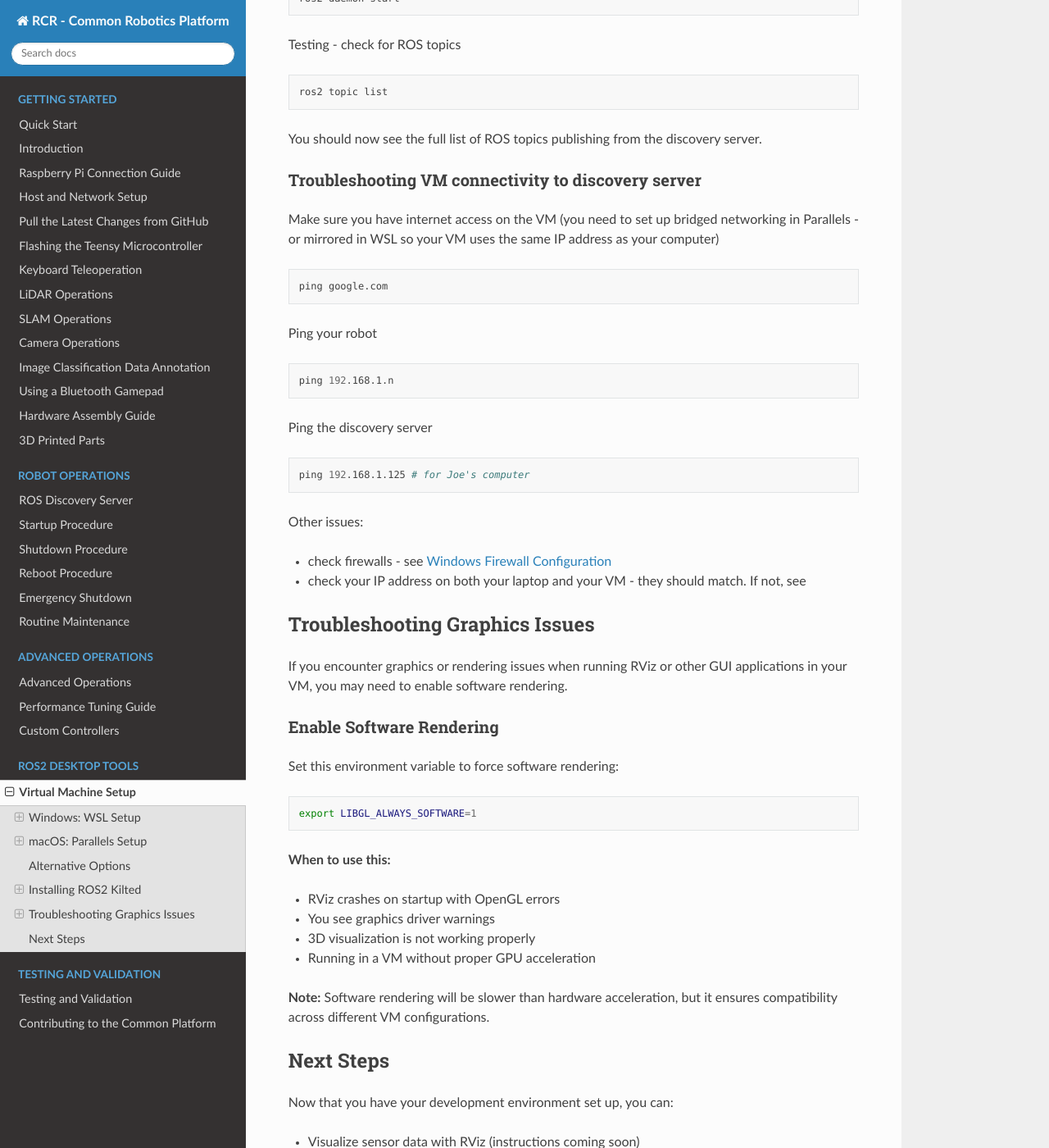
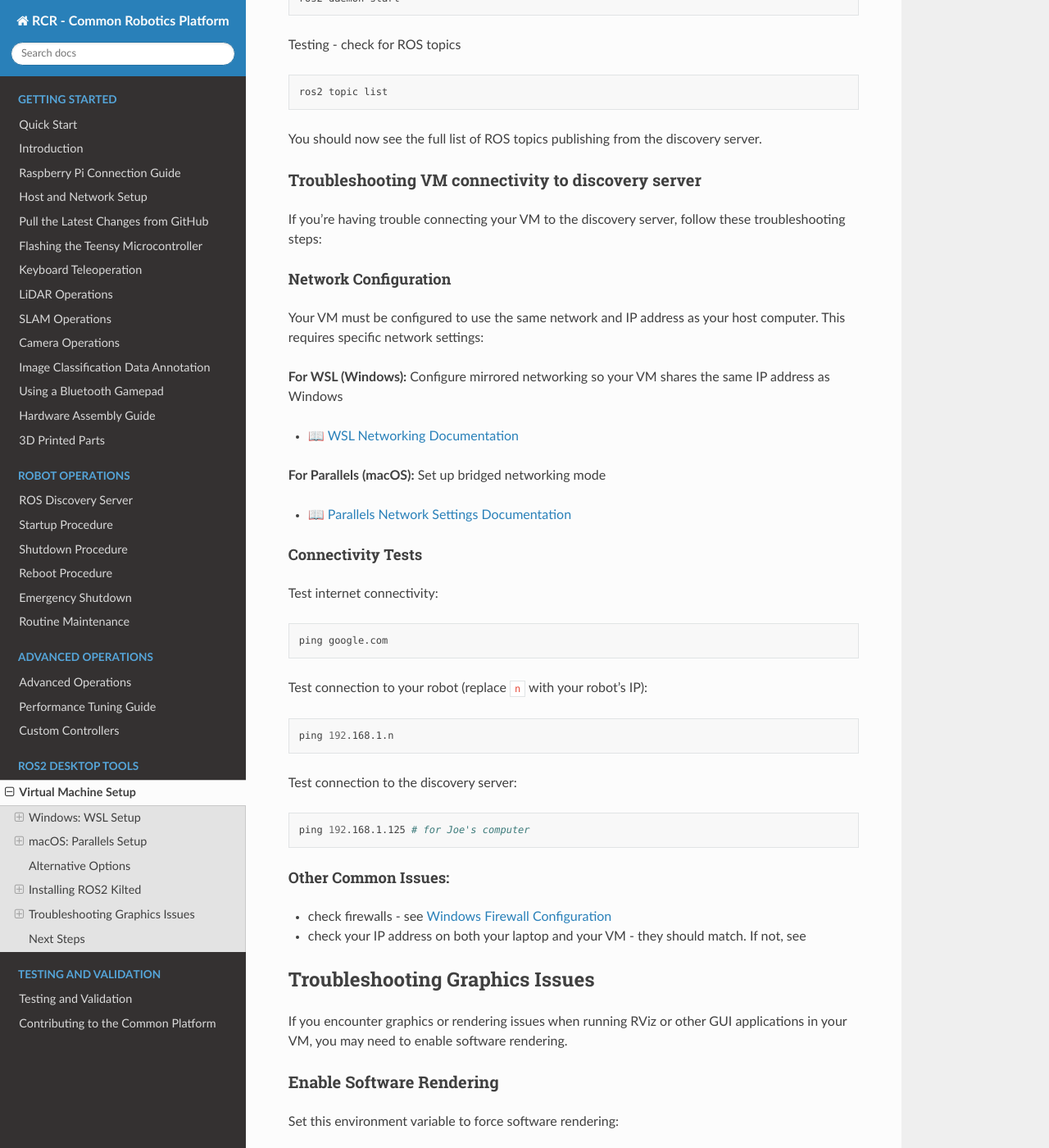
Before and after one commit to RoseCityRobotics/common_platform, a Sphinx documentation site: the page built from docs/source/virtual_machines/installing_vms.md, in a window 1280 px wide and 1400 px high, scrolled down 4989 px. Shown: the whole window at 82% size. Built offline with Sphinx 7.4.7 and the Read the Docs theme 3.1.0, drawn with Linux system fonts in a browser that asks for light colours; pages that are not in the unit, such as notebooks, are missing from menus.

Commit message:
nicer copy

````diff
--- a/docs/source/virtual_machines/installing_vms.md
+++ b/docs/source/virtual_machines/installing_vms.md
@@ -195,22 +195,36 @@ You should now see the full list of ROS topics publishing from the discovery ser
 
 ### Troubleshooting VM connectivity to discovery server
 
-Make sure you have internet access on the VM (you need to set up bridged networking in Parallels - or mirrored in WSL so your VM uses the same IP address as your computer)
+If you're having trouble connecting your VM to the discovery server, follow these troubleshooting steps:
+
+#### Network Configuration
+
+Your VM must be configured to use the same network and IP address as your host computer. This requires specific network settings:
+
+**For WSL (Windows):** Configure mirrored networking so your VM shares the same IP address as Windows
+- 📖 [WSL Networking Documentation](https://learn.microsoft.com/en-us/windows/wsl/networking)
+
+**For Parallels (macOS):** Set up bridged networking mode
+- 📖 [Parallels Network Settings Documentation](https://docs.parallels.com/pdfm-ug-20/parallels-desktop-for-mac-20-users-guide/parallels-desktop-preferences-and-virtual-machine-settings/virtual-machine-settings/hardware-settings/network-settings)
+
+#### Connectivity Tests
+
+Test internet connectivity:
 ```bash
 ping google.com
 ```
 
-Ping your robot
+Test connection to your robot (replace `n` with your robot's IP):
 ```bash
 ping 192.168.1.n
 ```
 
-Ping the discovery server
+Test connection to the discovery server:
 ```bash
 ping 192.168.1.125 # for Joe's computer
 ```
 
-Other issues:
+#### Other Common Issues:
 - check firewalls - see [Windows Firewall Configuration](#windows-firewall-configuration)
 - check your IP address on both your laptop and your VM - they should match. If not, see
 
````
